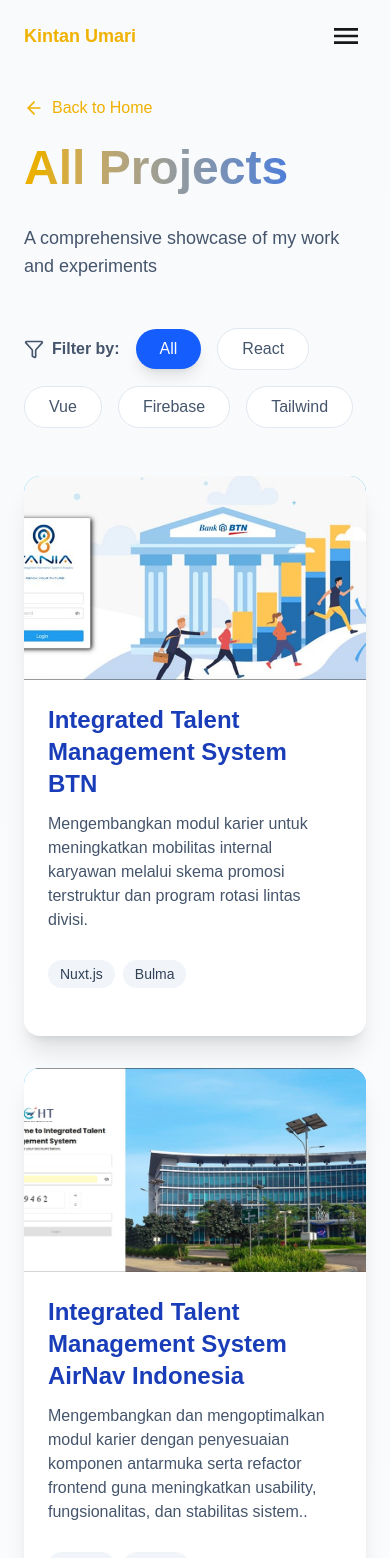
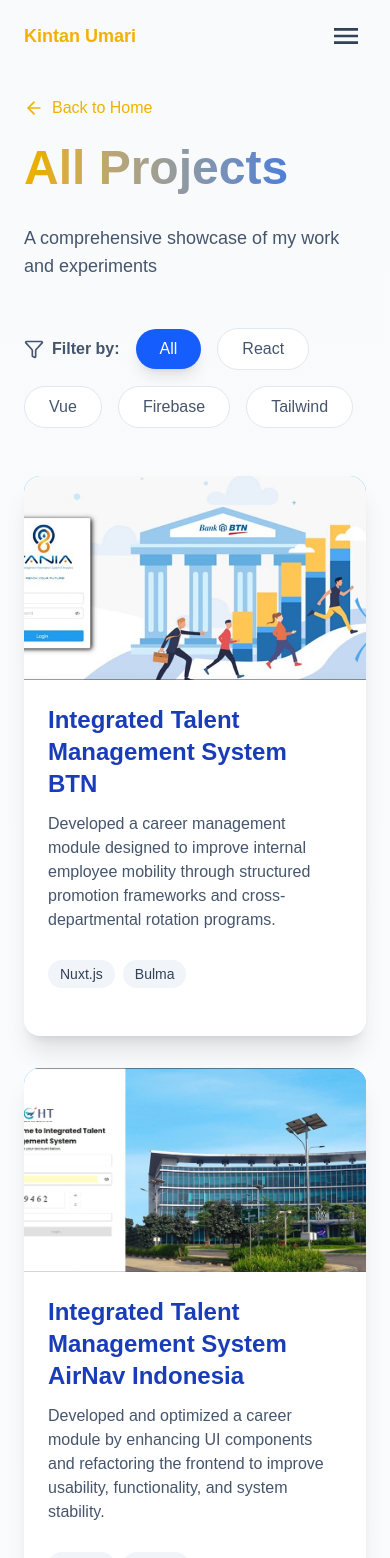
Before and after one commit to Kintanr/kintanr.github.io, a Next.js app: page /en/projects in a window 390 px wide. Shown: the top 1558 px of the page. Built offline with nearby package versions, Linux system fonts and the light colour scheme; some icons are missing.

Commit message:
feat: responsive & dark light mode

```diff
--- a/app/components/Card.tsx
+++ b/app/components/Card.tsx
@@ -1,6 +1,7 @@
 'use client';
 
 import { useRef, useEffect } from 'react';
+import { useLocale } from 'next-intl';
 
 type CardProps = {
   color?: string;
@@ -12,6 +13,8 @@
   const current = useRef({ x: 50, y: 50 });
   const target = useRef({ x: 50, y: 50 });
   const rafId = useRef<number | null>(null);
+
+  const locale = useLocale();
 
   const animate = () => {
     current.current.x += (target.current.x - current.current.x) * 0.08;
@@ -67,7 +70,7 @@
           {project.title}
         </h3>
         <div className="flex h-full flex-col justify-between">
-          <p className="mb-4 text-slate-600 dark:text-slate-300">{project.description}</p>
+          <p className="mb-4 text-slate-600 dark:text-slate-300">{project.description[locale]}</p>
 
           {/* Tech stack */}
           <div className="mb-6 flex flex-wrap gap-2">
--- a/app/components/Footer.tsx
+++ b/app/components/Footer.tsx
@@ -26,6 +26,7 @@
 export const Footer = () => {
   const t = useTranslations('footer');
   const nav = useTranslations('navbar');
+  const com = useTranslations('common');
   const router = useRouter();
   const pathname = usePathname();
 
@@ -128,7 +129,7 @@
   return (
     <motion.footer
       ref={ref}
-      className="fixed inset-x-0 bottom-0 z-0 max-h-[100vh] overflow-x-hidden overflow-y-auto bg-gradient-to-b from-slate-100 to-white pt-28 pb-4 md:h-screen md:overflow-hidden dark:from-slate-900 dark:to-slate-800"
+      className="fixed inset-x-0 bottom-0 z-0 max-h-[100vh] overflow-x-hidden overflow-y-auto bg-gradient-to-b from-slate-100 to-white pt-26 pb-4 md:h-screen md:overflow-hidden dark:from-slate-900 dark:to-slate-800"
       style={{ WebkitOverflowScrolling: 'touch' }}
     >
       <div className="relative">
@@ -138,13 +139,16 @@
               <div ref={marqueeRef} className="flex w-max py-2 whitespace-nowrap md:py-4">
                 {/* group 1 */}
                 <div className="flex">
-                  <span className="flex gap-9 pr-10 pb-2 text-2xl text-white md:text-5xl">
-                    <Sparkle className="h-5 w-5 pt-2 text-white md:h-9 md:w-9" /> {t('title')}{' '}
-                    <Sparkle className="h-5 w-5 pt-2 text-white md:h-9 md:w-9" /> {t('title')}{' '}
+                  <span className="flex gap-9 pr-10 pb-2 text-2xl text-slate-700 md:text-5xl dark:text-white">
+                    <Sparkle className="h-5 w-5 pt-2 text-slate-700 md:h-9 md:w-9 dark:text-white" />{' '}
+                    {t('title')}{' '}
+                    <Sparkle className="h-5 w-5 pt-2 text-slate-700 md:h-9 md:w-9 dark:text-white" />{' '}
+                    {t('title')}{' '}
                   </span>
-                  <span className="flex gap-9 pr-10 pb-2 text-2xl text-white md:text-5xl">
-                    <Sparkle className="h-5 w-5 pt-2 text-white md:h-9 md:w-9" />
-                    {t('title')} <Sparkle className="h-5 w-5 pt-2 text-white md:h-9 md:w-9" />{' '}
+                  <span className="flex gap-9 pr-10 pb-2 text-2xl text-slate-700 md:text-5xl dark:text-white">
+                    <Sparkle className="h-5 w-5 pt-2 text-slate-700 md:h-9 md:w-9 dark:text-white" />
+                    {t('title')}{' '}
+                    <Sparkle className="h-5 w-5 pt-2 text-slate-700 md:h-9 md:w-9 dark:text-white" />{' '}
                     {t('title')}{' '}
                   </span>
                 </div>
@@ -165,14 +169,12 @@
             </div>
           </div>
 
-          <div className="grid grid-cols-1 items-start gap-10 pt-8 pb-10 md:grid-cols-4">
+          <div className="grid grid-cols-1 items-center gap-10 pt-15 pb-10 md:grid-cols-4">
             <div className="pr-10">
               {/* <h3 className="mb-5 text-3xl font-semibold text-slate-800 dark:text-white">
                 Kintan Umari
               </h3> */}
-              <p className="text-sm text-slate-600 dark:text-slate-300">
-                Crafting digital experiences and building solutions with passion and code.
-              </p>
+              <p className="text-sm text-slate-600 dark:text-slate-300">{t('description')}</p>
 
               <div className="mt-7 flex gap-6">
                 {connectInfo.map((item, index) => {
@@ -185,7 +187,7 @@
                       rel="noopener noreferrer"
                       className="flex h-12 w-12 items-center justify-center rounded-full border-[0.5px] border-slate-300 bg-slate-200 p-2 transition-colors hover:bg-slate-300 dark:bg-slate-800 dark:hover:bg-slate-700"
                     >
-                      <Icon className="h-5 w-5 text-slate-200" />
+                      <Icon className="h-5 w-5 text-slate-700 dark:text-slate-200" />
                     </a>
                   );
                 })}
@@ -193,7 +195,9 @@
             </div>
             <div className="col-span-2 flex justify-between md:justify-around">
               <div>
-                <p className="mb-7 text-xl font-bold text-white">Quick Links</p>
+                <p className="mb-5 text-lg font-bold text-slate-700 md:mb-7 md:text-xl dark:text-white">
+                  {com('quickLinks')}
+                </p>
 
                 <div>
                   {menuList.map((item, index) => {
@@ -222,7 +226,9 @@
               </div>
 
               <div>
-                <p className="mb-7 text-xl font-bold text-white">Contact</p>
+                <p className="mb-5 text-lg font-bold text-slate-700 md:mb-7 md:text-xl dark:text-white">
+                  {com('contact')}
+                </p>
 
                 <div className="flex flex-col gap-y-6">
                   {contactInfo.map((item, index) => {
@@ -254,13 +260,11 @@
               </h3> */}
               <div className="flex gap-4">
                 <Sparkle className="text-yellow-500" />
-                <p className="text-sm text-slate-600 dark:text-slate-300">
-                  Feel free to reach out for collaborations or just a friendly hello.
-                </p>
+                <p className="text-sm text-slate-600 dark:text-slate-300">{t('reach_out')}</p>
               </div>
 
               <div className="mt-6 inline-flex cursor-pointer rounded-xl bg-gradient-to-r from-blue-500 to-yellow-500 bg-[length:200%_200%] p-[1px] transition-all duration-500 hover:bg-right">
-                <div className="rounded-xl bg-slate-900 px-6 py-3 text-white">
+                <div className="text-white-700 rounded-xl bg-slate-50 px-6 py-3 dark:bg-slate-900 dark:text-white">
                   <a
                     className="flex items-center gap-2"
                     href="mailto:kintanumari178@gmail.com"
@@ -268,7 +272,7 @@
                     rel="noopener noreferrer"
                   >
                     <MoveRight size={16} />
-                    <span>Say hello</span>
+                    <span>{com('say_hello')}</span>
                   </a>
                 </div>
               </div>
@@ -284,7 +288,6 @@
             whileInView={{ opacity: 1 }}
             viewport={{ once: true }}
             transition={{ duration: 0.8 }}
-            className="border-t border-slate-200 pt-0 dark:border-slate-800"
           >
             <div className="space-y-4 text-center">
               {/* <div className="flex items-center justify-center gap-2">
@@ -294,7 +297,7 @@
                   <p className="text-sm text-slate-600 dark:text-slate-400">Frontend Developer</p>
                 </div>
               </div> */}
-              <p className="text-sm text-slate-500 dark:text-slate-400">
+              <p className="text-xs text-slate-500 md:text-sm dark:text-slate-400">
                 © {new Date().getFullYear()} Kintan Umari. {t('tagline')}
               </p>
             </div>
--- a/app/components/Navbar.tsx
+++ b/app/components/Navbar.tsx
@@ -121,7 +121,7 @@
 
       <div
         onClick={toggleLanguage}
-        className="relative h-10 w-20 cursor-pointer rounded-full bg-neutral-200 p-1 transition-colors duration-300 hover:bg-neutral-300 dark:bg-slate-800 dark:hover:bg-slate-700"
+        className="relative h-10 w-20 cursor-pointer rounded-full bg-slate-200 p-1 transition-colors duration-300 hover:bg-slate-300 dark:bg-slate-800 dark:hover:bg-slate-700"
       >
         <motion.div
           animate={{ x: isEnglish ? [0, 65, 40] : [40, -25, 0] }}
@@ -187,7 +187,7 @@
 
                 {/* hamburger icon */}
                 <svg
-                  className="swap-off fill-current"
+                  className="swap-off fill-current text-slate-700 dark:text-slate-300"
                   xmlns="http://www.w3.org/2000/svg"
                   width="32"
                   height="32"
@@ -198,7 +198,7 @@
 
                 {/* close icon */}
                 <svg
-                  className="swap-on fill-current"
+                  className="swap-on fill-current text-slate-700 dark:text-slate-300"
                   xmlns="http://www.w3.org/2000/svg"
                   width="32"
                   height="32"
@@ -213,7 +213,7 @@
               {menuOpen ? (
                 <ul
                   tabIndex={-1}
-                  className="dropdown-content menu bg-base-100 rounded-box z-1 w-52 p-2 shadow-sm"
+                  className="dropdown-content menu rounded-box z-1 w-52 bg-slate-100 p-2 shadow-sm shadow-xl dark:bg-slate-900"
                 >
                   <MenuItemList className="flex flex-col items-start gap-4 px-5 py-3 text-left" />
                 </ul>
--- a/app/data/projects.json
+++ b/app/data/projects.json
@@ -2,7 +2,10 @@
   {
     "id": 1,
     "title": "Integrated Talent Management System BTN",
-    "description": "Mengembangkan modul karier untuk meningkatkan mobilitas internal karyawan melalui skema promosi terstruktur dan program rotasi lintas divisi.",
+    "description": {
+      "id": "Mengembangkan modul karier untuk meningkatkan mobilitas internal karyawan melalui skema promosi terstruktur dan program rotasi lintas divisi.",
+      "en": "Developed a career management module designed to improve internal employee mobility through structured promotion frameworks and cross-departmental rotation programs."
+    },
     "tech": ["Nuxt.js", "Bulma"],
     "stack": ["Nuxt.js", "Bulma", "Vue.js"],
     "image": "/img/project/BTN.jpg",
@@ -15,7 +18,10 @@
   {
     "id": 2,
     "title": "Integrated Talent Management System AirNav Indonesia",
-    "description": "Mengembangkan dan mengoptimalkan modul karier dengan penyesuaian komponen antarmuka serta refactor frontend guna meningkatkan usability, fungsionalitas, dan stabilitas sistem..",
+    "description": {
+      "id": "Mengembangkan dan mengoptimalkan modul karier dengan penyesuaian komponen antarmuka serta refactor frontend guna meningkatkan usability, fungsionalitas, dan stabilitas sistem.",
+      "en": "Developed and optimized a career module by enhancing UI components and refactoring the frontend to improve usability, functionality, and system stability."
+    },
     "tech": ["Nuxt.js", "Vuetify"],
     "stack": ["Nuxt.js", "Bulma", "Vue.js"],
     "image": "/img/project/Airnav.jpg",
@@ -28,7 +34,10 @@
   {
     "id": 3,
     "title": "Landing Page Ingenium",
-    "description": "Mendesain landing page produk Ingenium PT Telkomsigma dengan konsep clean & modern UI, berfokus pada efektivitas komunikasi visual dan kemudahan penggunaan untuk merepresentasikan identitas profesional perusahaan.",
+    "description": {
+      "id": "Mendesain landing page produk Ingenium PT Telkomsigma dengan konsep clean & modern UI, berfokus pada efektivitas komunikasi visual dan kemudahan penggunaan untuk merepresentasikan identitas profesional perusahaan.",
+      "en": "Designed the landing page for PT Telkomsigma's Ingenium product using a clean and modern UI approach, focusing on effective visual communication and user-friendly experiences to represent the company's professional identity."
+    },
     "tech": ["Bulma", "Nuxt.js"],
     "stack": ["Nuxt.js", "Bulma", "Vue.js"],
     "image": "/img/project/Ingenium.png",
@@ -41,7 +50,10 @@
   {
     "id": 4,
     "title": "Integrated Talent Management System Taspen",
-    "description": "Mengembangkan modul karier, talent management, dan internal job bidding untuk mendukung pengembangan karier karyawan, seleksi talent, serta mobilitas internal organisasi, sekaligus membangun dashboard untuk visualisasi informasi perusahaan.",
+    "description": {
+      "id": "Mengembangkan modul karier, talent management, dan internal job bidding untuk mendukung pengembangan karier karyawan, seleksi talent, serta mobilitas internal organisasi, sekaligus membangun dashboard untuk visualisasi informasi perusahaan.",
+      "en": "Developed career management, talent management, and internal job bidding modules to support employee career growth, talent selection, and internal mobility, while also building dashboards for company information visualization."
+    },
     "tech": ["Nuxt.js", "Bulma", "Chart.js"],
     "stack": ["Nuxt.js", "Bulma", "Vue.js", "Chart.js"],
     "image": "/img/project/Taspen.jpg",
@@ -54,7 +66,10 @@
   {
     "id": 5,
     "title": "Daily Taspen",
-    "description": "Mengembangkan sistem manajemen konten (Content Management System) untuk aplikasi Daily Taspen, guna mengelola data aktivitas dan memantau produktivitas karyawan secara terpusat dan efisien.",
+    "description": {
+      "id": "Mengembangkan sistem manajemen konten (Content Management System) untuk aplikasi Daily Taspen, guna mengelola data aktivitas dan memantau produktivitas karyawan secara terpusat dan efisien.",
+      "en": "Developed a Content Management System (CMS) for the Daily Taspen application to centrally manage activity data and efficiently monitor employee productivity."
+    },
     "tech": ["Nuxt.js", "Bulma", "Chart.js"],
     "stack": ["Nuxt.js", "Bulma", "Vue.js", "Chart.js"],
     "image": "/img/project/Daily-taspen.jpg",
@@ -67,7 +82,10 @@
   {
     "id": 6,
     "title": "Taspen NED",
-    "description": "Melakukan enhancement pada website NED melalui penyesuaian antarmuka pengguna, migrasi session management ke Redis, serta integrasi penyimpanan captcha dengan Google Cloud Storage tanpa mengubah business logic utama.",
+    "description": {
+      "id": "Melakukan enhancement pada website NED melalui penyesuaian antarmuka pengguna, migrasi session management ke Redis, serta integrasi penyimpanan captcha dengan Google Cloud Storage tanpa mengubah business logic utama.",
+      "en": "Enhanced the NED website by improving the user interface, migrating session management to Redis, and integrating captcha storage with Google Cloud Storage without altering the core business logic."
+    },
     "tech": ["CodeIgniter", "Redis"],
     "stack": ["CodeIgniter", "Redis", "PHP"],
     "image": "/img/project/NED.jpg",
@@ -80,7 +98,10 @@
   {
     "id": 7,
     "title": "Learning Management System Telkomsigma",
-    "description": "Melakukan redesain antarmuka LMS untuk menghadirkan tampilan modern yang sesuai branding perusahaan, sekaligus meningkatkan intuitivitas navigasi dan daya guna (usability) bagi semua pengguna.",
+    "description": {
+      "id": "Melakukan redesain antarmuka LMS untuk menghadirkan tampilan modern yang sesuai branding perusahaan, sekaligus meningkatkan intuitivitas navigasi dan daya guna (usability) bagi semua pengguna.",
+      "en": "Redesigned the LMS interface to deliver a modern look aligned with the company's branding while improving navigation intuitiveness and overall usability for users."
+    },
     "tech": ["Nuxt.js", "Bootstrap"],
     "stack": ["Nuxt.js", "Bootstrap", "Vue.js"],
     "image": "/img/project/Sidex.jpg",
@@ -93,7 +114,10 @@
   {
     "id": 8,
     "title": "Lakuemas App",
-    "description": "Mengembangkan berbagai fitur di Lakuemas, termasuk fitur LakuCicil, alur registrasi pengguna yang baru, serta fitur lainnya. Meningkatkan efisiensi distribusi pembaruan aplikasi menggunakan CodePush dan memastikan performa aplikasi yang optimal melalui perbaikan bug serta penyempurnaan fitur secara berkelanjutan.",
+    "description": {
+      "id": "Mengembangkan berbagai fitur di Lakuemas, termasuk fitur LakuCicil, alur registrasi pengguna yang baru, serta fitur lainnya. Meningkatkan efisiensi distribusi pembaruan aplikasi menggunakan CodePush dan memastikan performa aplikasi yang optimal melalui perbaikan bug serta penyempurnaan fitur secara berkelanjutan.",
+      "en": "Developed various features for Lakuemas, including LakuCicil, a new user registration flow, and other enhancements. Improved application update delivery efficiency using CodePush and maintained optimal app performance through continuous bug fixes and feature improvements."
+    },
     "tech": ["React Native", "NativeWind", "Firebase"],
     "stack": ["React Native", "NativeWind", "Firebase", "Tailwind"],
     "image": "/img/project/Lakuemas.png",
@@ -106,7 +130,10 @@
   {
     "id": 9,
     "title": "Lakushop",
-    "description": "Mengembangkan dan melakukan maintenance aplikasi web Lakushop dengan upgrade dependency, optimasi performa aplikasi, serta implementasi Content Security Policy guna meningkatkan security dan stabilitas aplikasi",
+    "description": {
+      "id": "Mengembangkan dan melakukan maintenance aplikasi web Lakushop dengan upgrade dependency, optimasi performa aplikasi, serta implementasi Content Security Policy guna meningkatkan security dan stabilitas aplikasi.",
+      "en": "Developed and maintained the Lakushop web application by upgrading dependencies, optimizing application performance, and implementing Content Security Policy (CSP) to enhance security and stability."
+    },
     "tech": ["Next.js", "Tailwind", "Firebase"],
     "stack": ["Next.js", "React.js", "Tailwind", "Firebase"],
     "image": "/img/project/Lakushop.png",
@@ -119,7 +146,10 @@
   {
     "id": 10,
     "title": "Lakuemas x Sukha by Livin Mandiri",
-    "description": "Mengembangkan integrasi web Lakuemas dengan platform Sukha Livin by Bank Mandiri guna mendukung proses pembelian voucher emas secara antarmuka yang modern, responsif, dan aman melalui ekosistem digital banking.",
+    "description": {
+      "id": "Mengembangkan integrasi web Lakuemas dengan platform Sukha Livin by Bank Mandiri guna mendukung proses pembelian voucher emas secara antarmuka yang modern, responsif, dan aman melalui ekosistem digital banking.",
+      "en": "Developed the integration between Lakuemas and the Sukha Livin by Bank Mandiri platform to support gold voucher purchases through a modern, responsive, and secure digital banking experience."
+    },
     "tech": ["Next.js", "Tailwind"],
     "stack": ["Next.js", "React.js", "Tailwind"],
     "image": "/img/project/Sukha.png",
--- a/messages/en.json
+++ b/messages/en.json
@@ -35,6 +35,8 @@
   "footer": {
     "title": "Let's work together",
     "subtitle": "Feel free to reach out for collaborations or just a friendly hello",
+    "description": "Crafting digital experiences and building solutions with passion and code.",
+    "reach_out": "Feel free to reach out for collaborations or just a friendly hello.",
     "tagline": "Crafted with passion and code."
   },
 
@@ -43,6 +45,9 @@
     "cancel": "Cancel",
     "filter_by": "Filter by",
     "back_home": "Back to Home",
-    "not_found_filter": "No {item} found with this filter"
+    "not_found_filter": "No {item} found with this filter",
+    "quickLinks": "Quick Links",
+    "contact": "Contact",
+    "say_hello": "Say Hello"
   }
 }
```
Also changed, not shown: app/components/CertificatesSection.tsx (+8 -8 lines), app/components/HeroSection.tsx (+7 -7 lines), app/components/ProjectsSection.tsx (+18 -12 lines), app/components/SkillsSection.tsx (+15 -4 lines), messages/id.json (+6 -1 lines).
